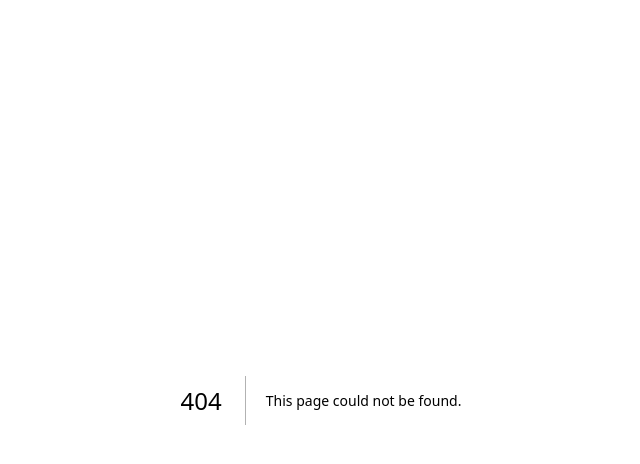
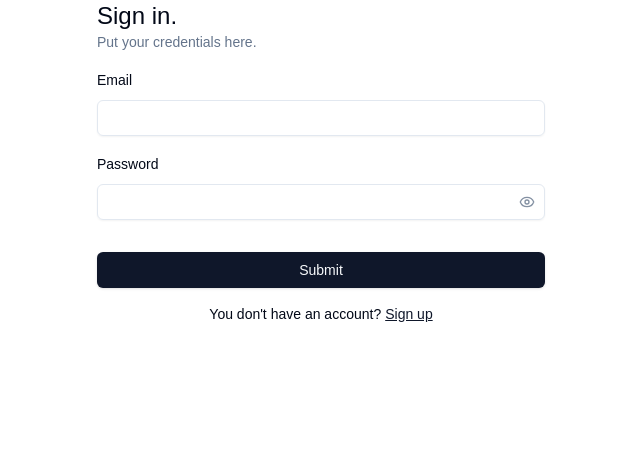
Before and after one commit to josephinfante/lockealo-web-client, a Next.js app: page /sign-in in a window 1280 px wide. Before the commit this address had no page. Shown: the top 464 px of the page, without its empty margins (319-959 px from the left). Built offline with nearby package versions, Linux system fonts and the light colour scheme; no server answers.

Commit message:
creating sign in page

```diff
--- /dev/null
+++ b/app/(auth)/sign-in/page.tsx
@@ -0,0 +1,22 @@
+import Link from 'next/link'
+import SignInForm from './sign-in-form'
+
+function Page() {
+	return (
+		<div className="max-w-md w-full mx-auto flex flex-col gap-4">
+			<div>
+				<h1 className="text-2xl font-medium">Sign in.</h1>
+				<p className="text-sm text-muted-foreground">Put your credentials here.</p>
+			</div>
+			<SignInForm />
+			<p className="text-sm text-center">
+				You don't have an account?
+				<Link href={'/sign-up'} className="ml-1 text-primary underline font-medium">
+					Sign up
+				</Link>
+			</p>
+		</div>
+	)
+}
+
+export default Page
--- /dev/null
+++ b/app/(auth)/sign-in/sign-in-form.tsx
@@ -0,0 +1,111 @@
+'use client'
+
+import { Button } from '@/components/ui/button'
+import { Form, FormControl, FormField, FormItem, FormLabel, FormMessage } from '@/components/ui/form'
+import { Input } from '@/components/ui/input'
+import { HOST } from '@/lib/axios'
+import { useUser } from '@/store/user-store'
+import { zodResolver } from '@hookform/resolvers/zod'
+import { Eye, EyeOff } from 'lucide-react'
+import { useRouter, useSearchParams } from 'next/navigation'
+import { useState } from 'react'
+import { useForm } from 'react-hook-form'
+import { toast } from 'sonner'
+import { z } from 'zod'
+
+const formSchema = z.object({
+	email: z.string().email({
+		message: 'Invalid email address',
+	}),
+	password: z.string().min(8, {
+		message: 'Password must be at least 8 characters',
+	}),
+})
+
+const SignInForm = () => {
+	const router = useRouter()
+	const searchParams = useSearchParams()
+	const redirectTo = searchParams?.get('redirectTo') || 'dashboard'
+
+	const { setUser } = useUser()
+	const [loading, setLoading] = useState<boolean>(false)
+	const [isVisible, setIsVisible] = useState<boolean>(false)
+	const form = useForm<z.infer<typeof formSchema>>({
+		resolver: zodResolver(formSchema),
+		defaultValues: {
+			email: '',
+			password: '',
+		},
+	})
+
+	const toggleVisibility = () => setIsVisible((prevState) => !prevState)
+
+	const onSubmit = (data: z.infer<typeof formSchema>) => {
+		setLoading(true)
+		HOST.post('/api/sign-in', data)
+			.then((res) => {
+				toast.success('Sign in successful.')
+				setUser(res.data)
+				setLoading(false)
+				router.push(redirectTo)
+			})
+			.catch((err) => {
+				toast.error(err.response?.data?.message || 'An error occurred')
+				setLoading(false)
+			})
+	}
+
+	return (
+		<Form {...form}>
+			<form onSubmit={form.handleSubmit(onSubmit)} className="w-full flex flex-col gap-4">
+				<FormField
+					control={form.control}
+					name="email"
+					render={({ field }) => (
+						<FormItem>
+							<FormLabel>Email</FormLabel>
+							<FormControl>
+								<Input {...field} />
+							</FormControl>
+							<FormMessage className="text-xs" />
+						</FormItem>
+					)}
+				/>
+				<FormField
+					control={form.control}
+					name="password"
+					render={({ field }) => (
+						<FormItem>
+							<FormLabel>Password</FormLabel>
+							<FormControl>
+								<div className="relative">
+									<Input className="pe-9" {...field} type={isVisible ? 'text' : 'password'} />
+									<button
+										className="absolute inset-y-0 end-0 flex h-full w-9 items-center justify-center rounded-e-lg text-muted-foreground/80 outline-offset-2 transition-colors hover:text-foreground focus:z-10 focus-visible:outline focus-visible:outline-2 focus-visible:outline-ring/70 disabled:pointer-events-none disabled:cursor-not-allowed disabled:opacity-50"
+										type="button"
+										onClick={toggleVisibility}
+										aria-label={isVisible ? 'Hide password' : 'Show password'}
+										aria-pressed={isVisible}
+										aria-controls="password"
+									>
+										{isVisible ? (
+											<EyeOff size={16} strokeWidth={2} aria-hidden="true" />
+										) : (
+											<Eye size={16} strokeWidth={2} aria-hidden="true" />
+										)}
+									</button>
+								</div>
+							</FormControl>
+							<FormMessage className="text-xs" />
+						</FormItem>
+					)}
+				/>
+				<Button className="w-full mt-4" loading={loading} type="submit">
+					Submit
+				</Button>
+			</form>
+		</Form>
+	)
+}
+
+export default SignInForm
```
